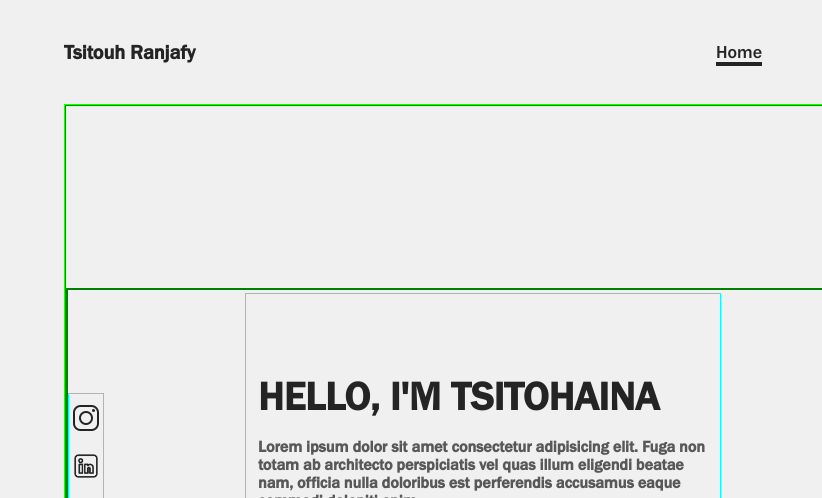
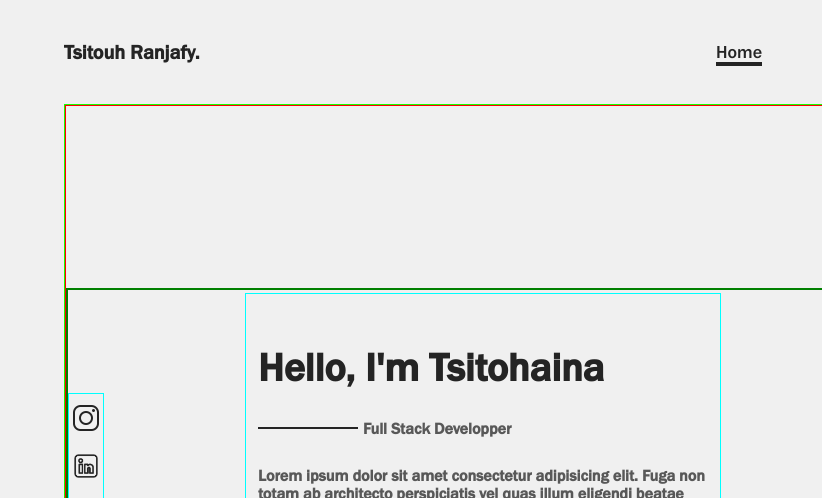
Before and after one commit to TsitouhRanjafy/porftolio, a plain HTML site: page index.html in a window 1280 px wide. Shown: the top 498 px of the page, 0-822 px from the left. Drawn offline with Linux system fonts and the light colour scheme.

Commit message:
Text modified

```diff
--- a/index.html
+++ b/index.html
@@ -10,7 +10,7 @@
    <header>
         <nav class="navbar center-row">
             <div class="navbar_logo">
-                <a href="" class="logo">Tsitouh Ranjafy</a>
+                <a href="" class="logo">Tsitouh Ranjafy.</a>
             </div>
             <div class="navbar_menu center-row pos-relative">
                 <a href="#home" class="home underline">Home</a>
@@ -31,7 +31,11 @@
                     <img src="ico/icons8-github-basic-outline-96.png" alt="png" srcset="" class="ico ico_github">
                 </div>
                 <div class="view view_salutation">
-                    <h1 class="hello">HELLO, I'M TSITOHAINA</h1>
+                    <h1 class="hello">Hello, I'm Tsitohaina</h1>
+                    <div class="span_title">
+                        <span class="span"></span>
+                        <p class="title">Full Stack Developper</p>
+                    </div>
                     <p class="paragraphe">Lorem ipsum dolor sit amet consectetur adipisicing elit. Fuga non totam ab architecto perspiciatis vel quas illum eligendi beatae nam, officia nulla doloribus est perferendis accusamus eaque commodi deleniti enim.</p>
                     <div class="btn_container ">
                         <button class="btn btn_contact">Contact info</button>
@@ -39,7 +43,7 @@
                     </div>
                 </div>
                 <div class="view view_image">
-                    <img src="image/profile1.png" alt="" srcset="" class="image">
+                    <img src="image/profile2.png" alt="" srcset="" class="image">
                 </div>
             </div>
         </section>
```
